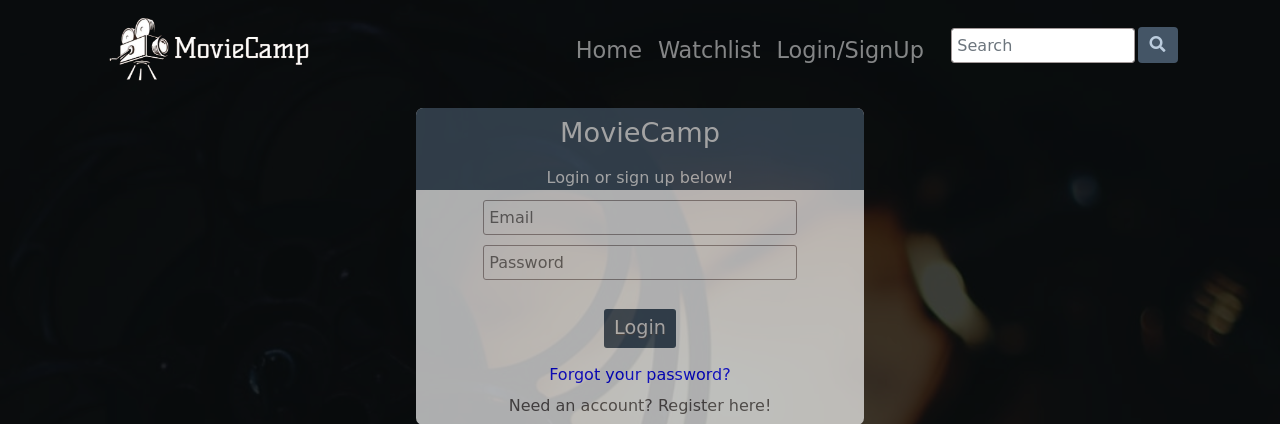
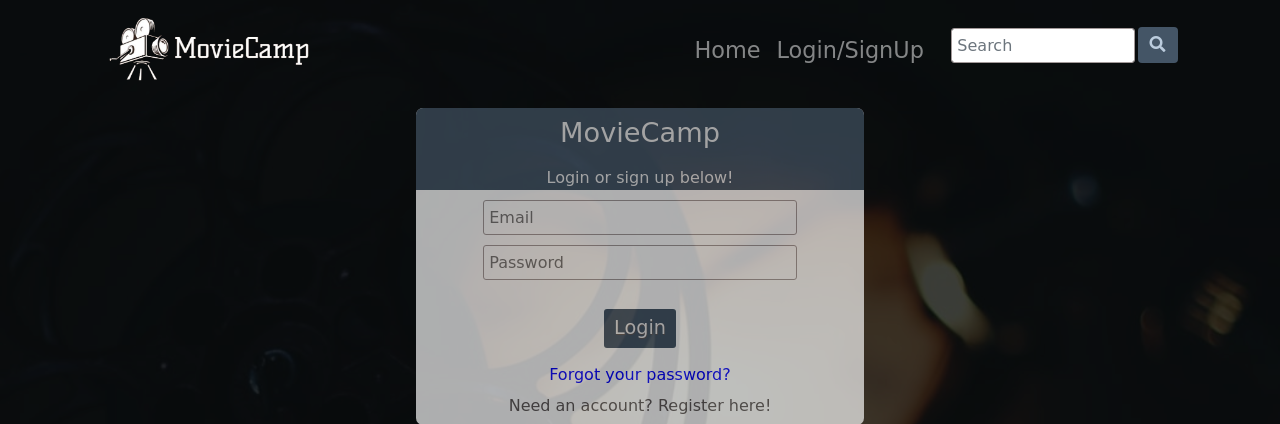
Before and after one commit to nenadnesosone/videoteka, a PHP site: page /videoteka/register.php in a window 1280 px wide. Shown: the top 424 px of the page. Run offline with PHP 8.4, Linux system fonts and the light colour scheme; some libraries are stand-ins or nearby versions; some web fonts are replaced.

Commit message:
watchlist modif

```diff
--- a/js/main.js
+++ b/js/main.js
@@ -150,6 +150,7 @@ function displayWatchlist() {
         success: function(resp) {
             console.log(resp);
             window.localStorage.setItem('watchlist', JSON.stringify(resp));
+            window.location.href = "http://localhost/videoteka/watchlist.php"
         }
     })
 }
--- a/php/partials/mainheader.php
+++ b/php/partials/mainheader.php
@@ -17,9 +17,6 @@
                    if(!isset($_SESSION['username'])){
                        echo
                    '<li class="nav-item">
-                       <a href="#" class="nav-link watchlist">Watchlist</a>
-                   </li>
-                    <li class="nav-item">
                     <a href="register.php" class="nav-link">Login/SignUp</a>
                 </li>
                 <li>
```
